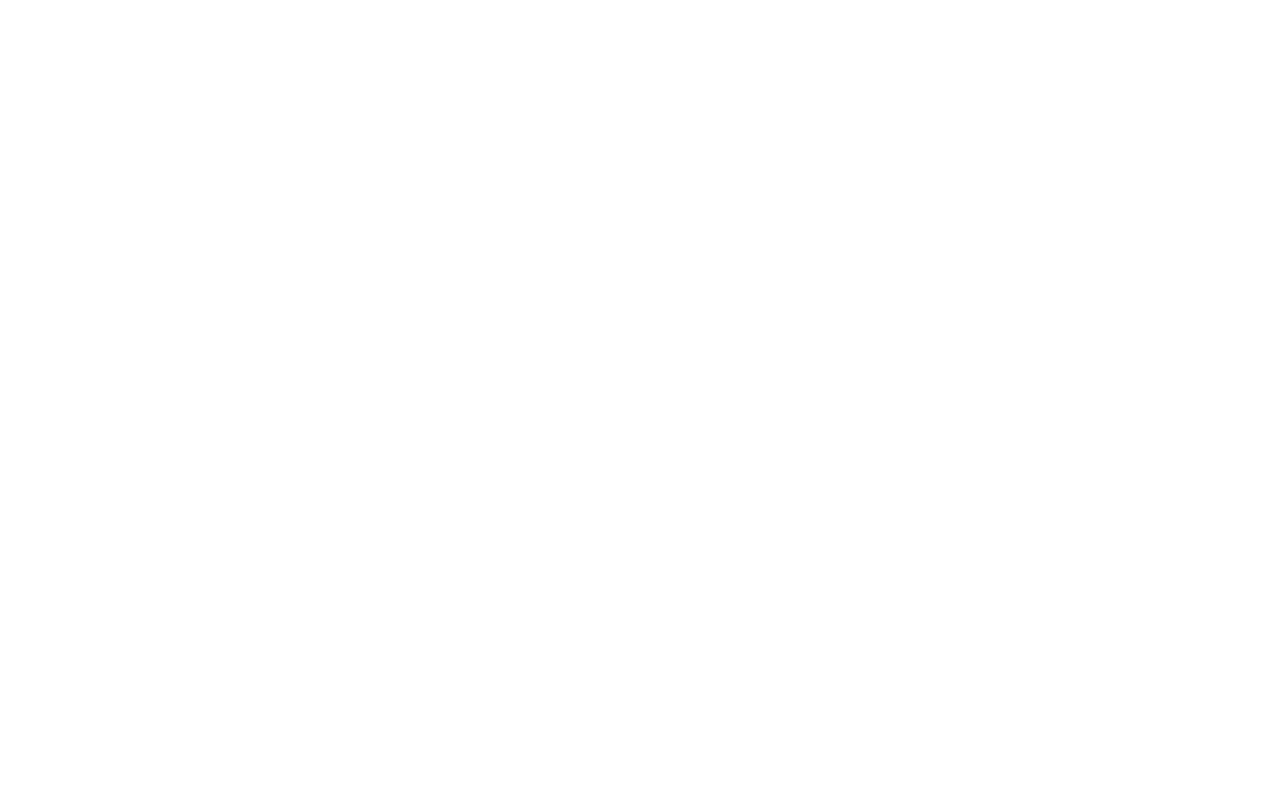
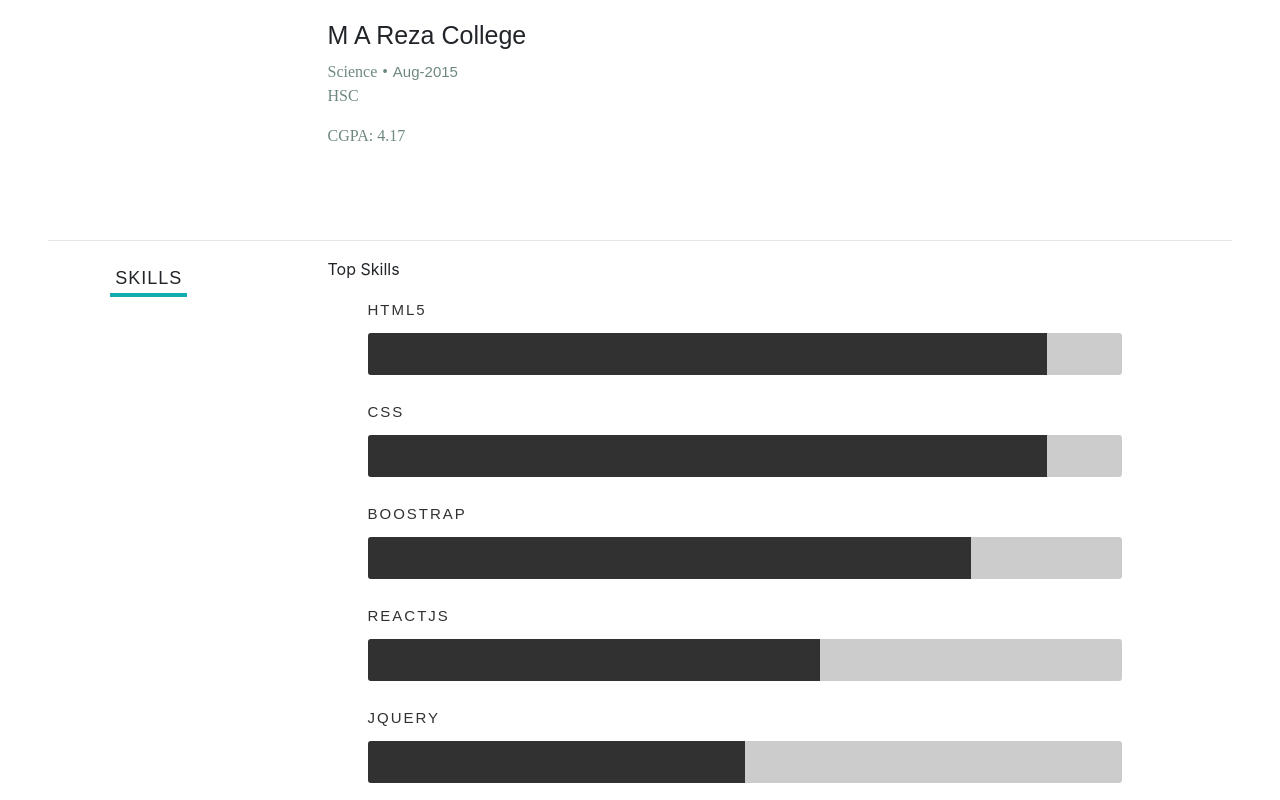
Before and after one commit to NayemulSCode/react-portfolio, a React (Create React App) app: page / in a window 1280 px wide. Shown: the part 1160-1960 px from the top of the page. Before the commit the page ends 942 px from the top, so only its background shows below. Built offline with nearby package versions, Linux system fonts and the light colour scheme.

Commit message:
finish skills

```diff
--- a/src/App.js
+++ b/src/App.js
@@ -3,11 +3,13 @@
 import Header from './components/Header/Header';
 import resumeData from './resumeData';
 import 'bootstrap/dist/css/bootstrap.min.css';
+import Education from './components/Education/Education';
 function App() {
   return (
     <div className="App">
       <Header resumeData = {resumeData} />
       <About resumeData = {resumeData} />
+      <Education resumeData={resumeData} />
     </div>
   );
 }
--- /dev/null
+++ b/src/components/Education/Education.css
@@ -0,0 +1,149 @@
+#resume{
+    background: #fff;
+    padding-top: 90px;
+    padding-bottom: 70px;
+    overflow: hidden;
+}
+#resume h1{
+    font: 18px/24px 'opensans-blod', sans-serif;
+    text-transform: uppercase;
+    letter-spacing: 1px;
+}
+#resume h1 span{
+    border-bottom: 4px solid #11ABB0;
+    padding: 5px;
+}
+#resume h3{
+    font: 25px/30px 'opensans-bold', sans-serif;
+}
+#resume .header-col { padding-top: 9px; }
+#resume .main-col { padding-right: 10%; }
+#resume .e_info{
+    font: 16px/24px 'librebaskerville-italic', serif;
+    color: #6e8881;
+    margin-bottom: 20px;
+    margin-top: 10px;
+}
+#resume .e_info span{
+   margin-left: 5px;
+     margin-right: 5px;
+}
+#resume .date{
+    font: 15px/24px 'opensans-regular', sans-serif;
+      margin-top: 5px;
+ }
+ .main-col{
+     text-align: left;
+ }
+ .education, .work {
+    margin-bottom: 48px;
+    padding-bottom: 24px;
+ }
+ /* skill bars */
+ .bars{
+     width: 95%;
+     float: left;
+     padding: 0;
+     text-align: left;
+ }
+ .bars .skills{
+     margin-top: 36px;
+     list-style: none;
+ }
+ .bars li {
+    position: relative;
+       margin-bottom: 60px;
+       background: #ccc;
+       height: 42px;
+       border-radius: 3px;
+ }
+ .bars li em {
+	font: 15px 'opensans-bold', sans-serif;
+   color: #313131;
+	text-transform: uppercase;
+   letter-spacing: 2px;
+	font-weight: normal;
+   position: relative;
+	top: -36px;
+}
+.bar-expand {
+    position: absolute;
+    left: 0;
+    top: 0;
+    margin: 0;
+    padding-right: 24px;
+    background: #313131;
+    display: inline-block;
+    height: 42px;
+    line-height: 42px;
+    border-radius: 3px 0 0 3px;
+ }
+ .html5 {
+    width: 90%;
+    -moz-animation: html5 2s ease;
+    -webkit-animation: html5 2s ease;
+}
+ .css {
+    width: 90%;
+    -moz-animation: css 2s ease;
+    -webkit-animation: css 2s ease;
+}
+.boostrap{
+    width: 80%;
+    -moz-animation: jquery 2s ease;
+    -webkit-animation: jquery 2s ease;
+}
+.reactjs {
+    width: 60%;
+    -moz-animation: jquery 2s ease;
+    -webkit-animation: jquery 2s ease;
+}
+.jquery {
+    width: 50%;
+    -moz-animation: jquery 2s ease;
+    -webkit-animation: jquery 2s ease;
+}
+.nodejs{
+    width: 45%;
+    -moz-animation: jquery 2s ease;
+    -webkit-animation: jquery 2s ease;
+}
+.materialui{
+    width: 55%;
+    -moz-animation: jquery 2s ease;
+    -webkit-animation: jquery 2s ease;
+}
+/* @-moz-keyframes css {
+    0%   { width: 0px;  }
+    100% { width: 90%;  }
+  }
+  @-moz-keyframes html5 {
+    0%   { width: 0px;  }
+    100% { width: 80%;  }
+  } */
+
+/* media query */
+@media only screen and (max-width: 900px){
+    #resume h1{
+        font: 16px/24px 'opensans-bold', sans-serif;
+
+    }
+    #resume .main-col { padding-right: 5%; }
+}
+@media only screen and (max-width: 765px){
+    #resume .header-col {
+        padding-top: 0;
+        margin-bottom: 48px;
+        text-align: center;
+     }
+     .item{
+         margin-left: 15px;
+     }
+     #resume h1 { letter-spacing: 3px; }
+     #resume .main-col { padding-right: 30px; }
+
+     .bars { width: 100%; }
+     .skill-desck{
+         margin-left: 20px;
+     }
+}
--- /dev/null
+++ b/src/components/Education/Education.js
@@ -0,0 +1,65 @@
+import React from 'react';
+import resumeData from '../../resumeData'
+import './Education.css'
+const Education = () => {
+    return (
+        <section id="resume">
+            <div className="row education">
+                <div className="col-md-3 header-col">
+                    <h1><span>Education</span></h1>
+                </div>
+                <div className="col-md-9 main-col">
+                    {
+                        resumeData.education && resumeData.education.map((item) =>{
+                            return(<div className="row item">
+                                <div className="col-12">
+                                    <h3>{item.UniversityName}</h3>
+                                    <p className="e_info">
+                                        {item.specialization}
+                                        <span>&bull;</span>
+                                        <em className="date">{item.MonthOfPassing}-{item.YearOfPassing}</em>
+                                        <p>
+                                            {item.Achievements}
+                                        </p>
+                                        <p>
+                                            CGPA: {item.Cgpa}
+                                        </p>
+                                    </p>
+                                </div>
+                            </div>)
+                        })
+                    }
+                </div>
+            </div>
+            <hr className="ml-5 mr-5"></hr>
+            <div className="row skill">
+                <div className="col-md-3 header-col">
+                    <h1><span>skills</span></h1>
+                </div>
+                <div className="col-md-9 main-col">
+                    <p className="skill-desck">
+                        {
+                            resumeData.skillsDescription
+                        }
+                    </p>
+                    <div className="bars">
+                        <ul className="skills">
+                            {
+                                resumeData.skills && resumeData.skills.map((item) =>{
+                                    return(
+                                        <li>
+                                            <span className={`bar-expand ${item.skillname.toLowerCase()}`} ></span>
+                                            <em>{item.skillname}</em>
+                                        </li>
+                                    )
+                                })
+                            }
+                        </ul>
+                    </div>
+                </div>
+            </div>
+        </section>
+    );
+};
+
+export default Education;
--- a/src/resumeData.js
+++ b/src/resumeData.js
@@ -33,7 +33,7 @@
         "specialization":"CSE",
         "MonthOfPassing":"Feb",
         "YearOfPassing":"2021",
-        "Achievements":"BSc",
+        "Achievements":"BSc Honours",
         "Cgpa":"3.10"
         },
         {
@@ -52,16 +52,9 @@
         "MonthOfLeaving":"Mar",
         "YearOfLeaving":"2020",
         "Achievements":"Dev. Skills"
-        },
-        {
-        "CompanyName":"Some Company",
-        "specialization":"Some specialization",
-        "MonthOfLeaving":"Jan",
-        "YearOfLeaving":"2018",
-        "Achievements":"Some Achievements"
         }
     ],
-    "skillsDescription":"Your skills here",
+    "skillsDescription":"Top Skills",
     "skills":[
         {
         "skillname":"HTML5"
@@ -70,14 +63,28 @@
         "skillname":"CSS"
         },
         {
+        "skillname":"Boostrap"
+        },
+        {
         "skillname":"Reactjs"
+        },
+        {
+        "skillname":"Jquery"
+         },
+         {
+        "skillname":"Nodejs"
+        },
+        {
+        "skillname":"Materialui"
         }
+
+
     ],
     "portfolio":[
         {
-        "name":"project1",
-        "description":"mobileapp",
-        "imgurl":"images/portfolio/phone.jpg"
+        "name":"Html css javascript working project",
+        "description":"e-commerce web site",
+        "imgurl":"https://i.postimg.cc/Y0bCHfWB/work1.png"
         },
         {
         "name":"project2",
```
